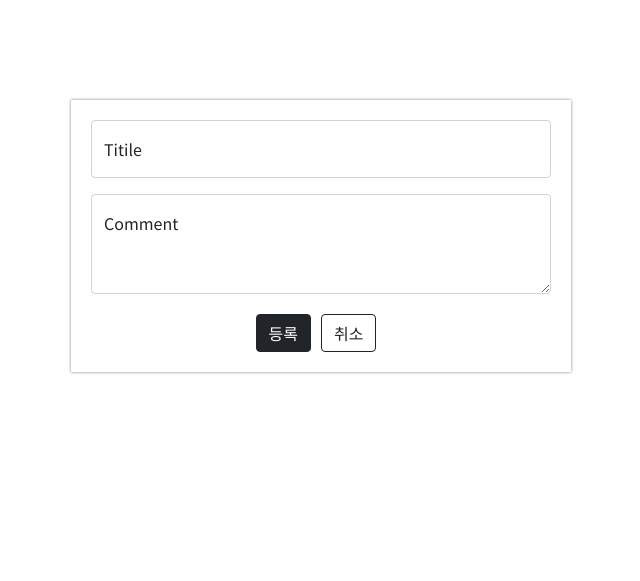
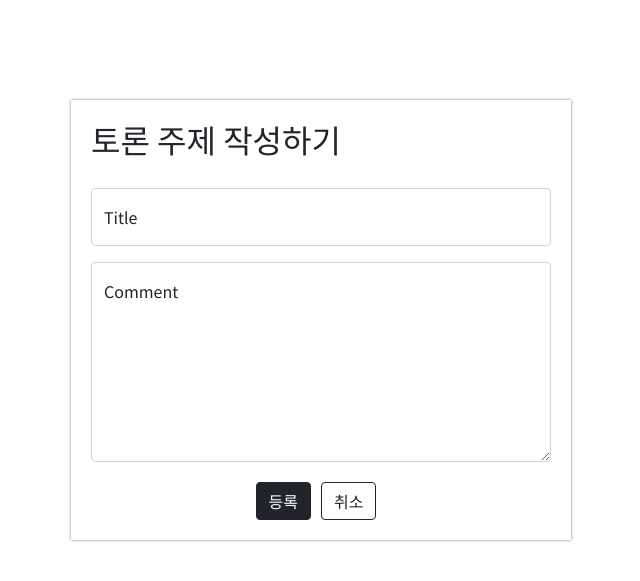
Before and after one commit to Cho-El/What-s-your-MBTI, a Flask app: template templates/discussion_post_add.html in a window 1280 px wide. Shown: the top 581 px of the page, without its empty margins (319-959 px from the left). Run offline with Flask 2, Linux system fonts and the light colour scheme; the template is opened without the code that fills it, so the values that code supplies are empty.

Commit message:
2022-08-03 discussion_post 업데이트
'토론 주제 작성하기' 문구 추가

```diff
--- a/templates/discussion_post_add.html
+++ b/templates/discussion_post_add.html
@@ -37,6 +37,7 @@ justify-content: center;
 
             margin-top: 20px;
         }
+
         .mybtns > button {
             margin-right: 10px;
         }
@@ -46,14 +47,15 @@ margin-right: 10px;
 <body>
 
     <div class="mypost">
+        <h2 style="margin-bottom: 30px;">토론 주제 작성하기</h2>
         <div class="form-floating mb-3">
             <input type="email" class="form-control" id="floatingInput" placeholder="name@example.com">
-<label for="floatingInput">Titile</label>
+            <label for="floatingInput">Title</label>
         </div>
 
         <div class="form-floating">
             <textarea class="form-control" placeholder="Leave a comment here" id="floatingTextarea2"
-style="height: 100px"></textarea>
+                      style="height: 200px"></textarea>
             <label for="floatingTextarea2">Comment</label>
         </div>
         <div class="mybtns">
```
Lines whose indentation alone changed are shown as unchanged.
